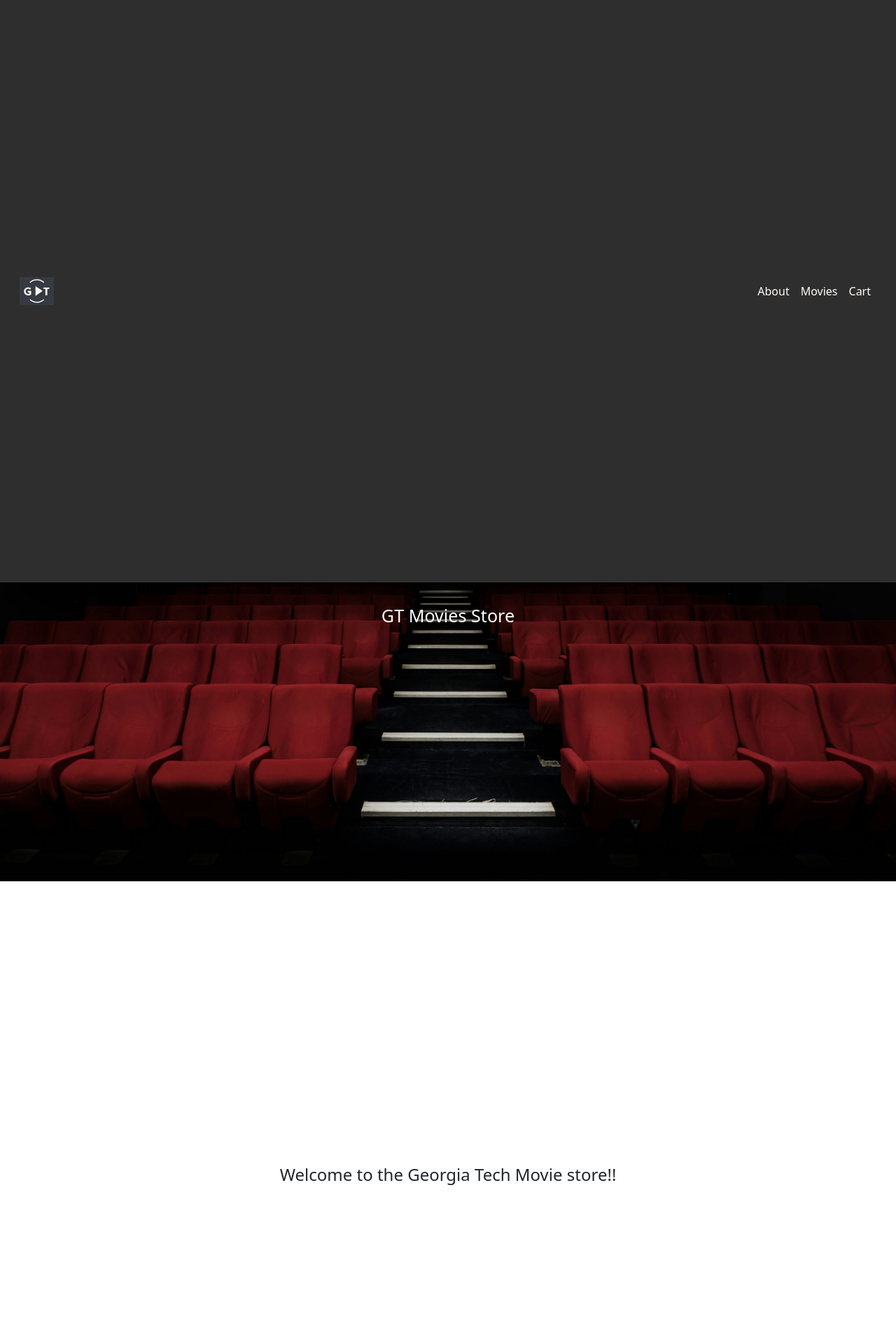
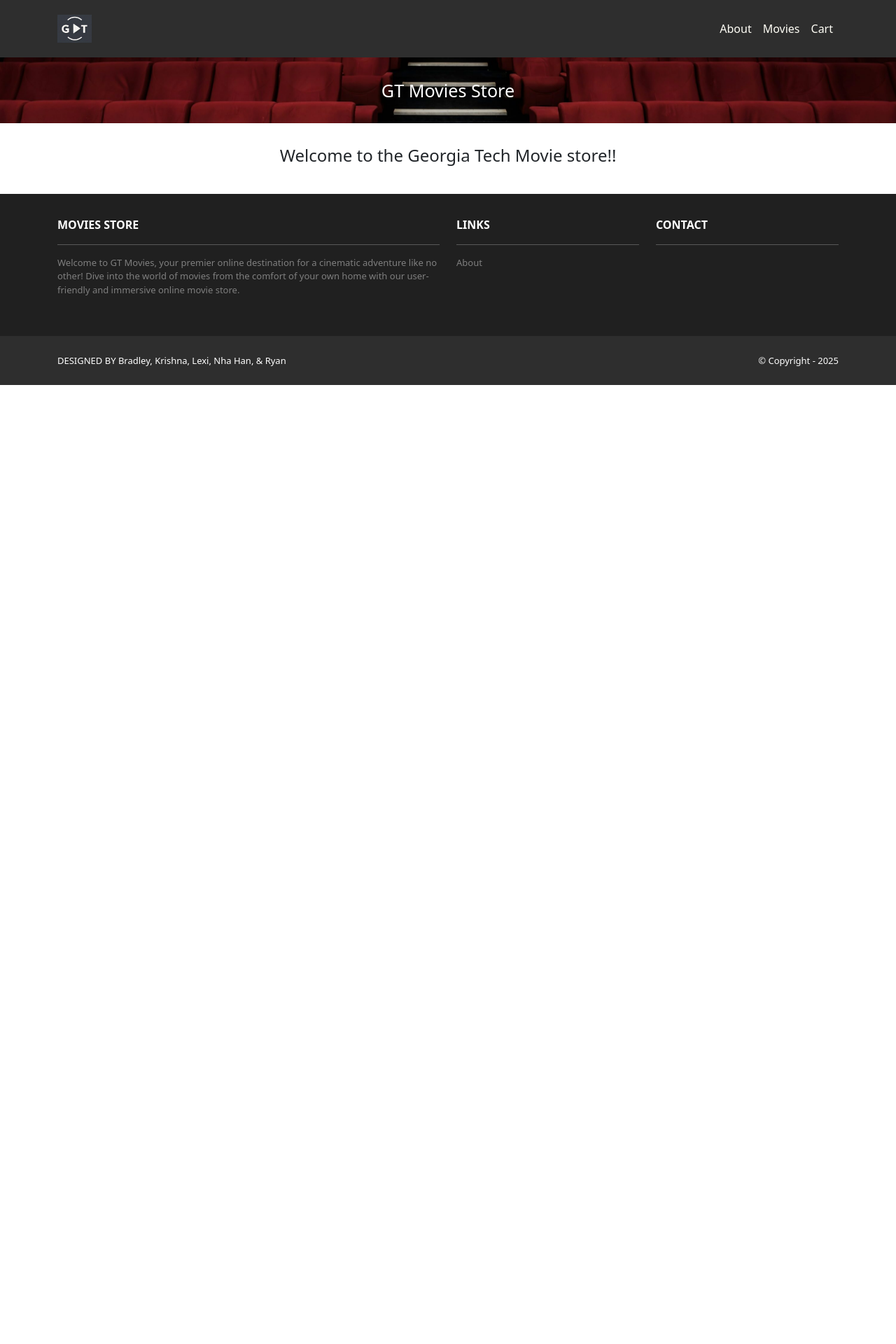
Before and after one commit to bradley-cao/GTMovies, a Django app: page / in a window 1280 px wide. Shown: the top 1920 px of the page at 70% size. After the commit the page ends 550 px from the top, so only its background shows below. Run offline with Django 5.2, Linux system fonts and the light colour scheme; some libraries are stand-ins or nearby versions.

Commit message:
Removed sizing problems

```diff
--- a/GTMovies/static/css/style.css
+++ b/GTMovies/static/css/style.css
@@ -2,15 +2,9 @@
     background: url("../img/backgroundcropped.jpeg") no-repeat
     fixed;
     background-size: 100% auto;
-    width: 100vw; /* Make sure the background scales with the viewport width */
-    height: 100vh; /* Keep height based on viewport height */
-    background-attachment: fixed; /* Ensure background stays in place during scroll */
 }
 
-body {
-    margin: 0;
-    overflow-x: hidden; /* Avoid horizontal scrolling */
-}
+
 
 
 .navbar a.nav-link {
@@ -52,17 +46,3 @@
     width: fit-content;
     max-height: 400px;
 }
-
-.container {
-    width: 100%;
-    height: 100%;
-    max-width: 100vw;
-    max-height: 100vh;
-    aspect-ratio: 16 / 9; /* For example, you could lock a container's aspect ratio */
-}
-
-@media (max-width: 3000px) {
-    .container {
-        aspect-ratio: 4 / 3; /* Adjust the ratio for mobile screens */
-    }
-}
```
